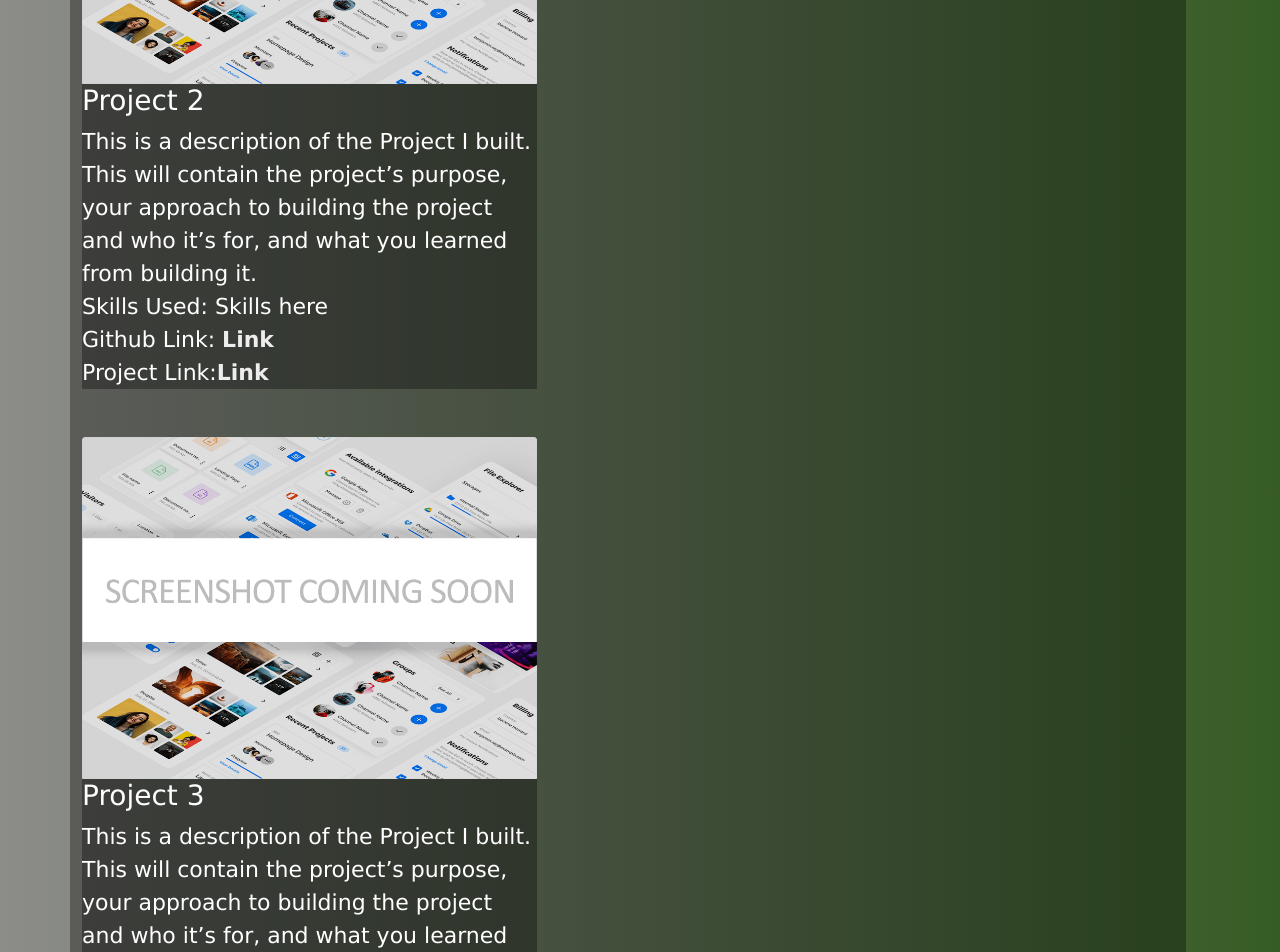
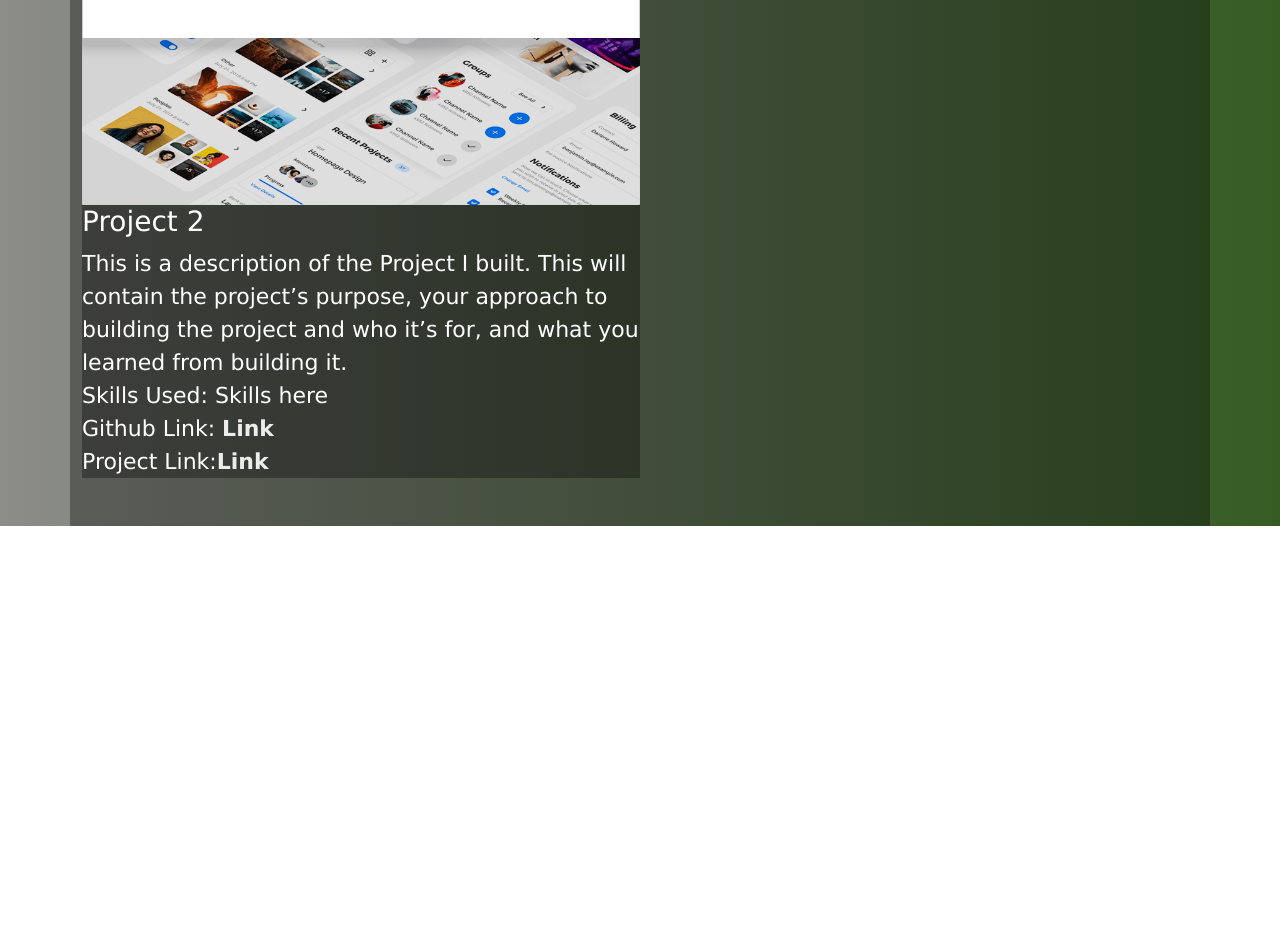
Before and after one commit to hoostin/ReactPortfolio, a React (Create React App) app: page /home in a window 1280 px wide. Shown: the part 2560-3512 px from the top of the page. After the commit the page ends 3086 px from the top, so only its background shows below. Built offline with nearby package versions, Linux system fonts and the light colour scheme; a web font is replaced by a local one.

Commit message:
end of tuesday / still fix card spacing

```diff
--- a/src/Portfolio.jsx
+++ b/src/Portfolio.jsx
@@ -2,10 +2,11 @@ import Project from "./Project";
 import { projects } from "./projectData";
 export default function Portfolio() {
 	return (
-		<section className="container mt-5" id="portfolio">
-			<div className=" row col-12 text-white">
+		<section className="container mt-5 " id="portfolio">
+			<div className=" row  text-white">
 				<article className="text-box ">
 					<h2>Portfolio/Projects</h2>
+					<div>
 						{projects.map((theProject) => (
 							<Project
 								title={theProject.title}
@@ -16,6 +17,7 @@ export default function Portfolio() {
 								projectLink={theProject.projectLink}
 							/>
 						))}
+					</div>
 				</article>
 			</div>
 		</section>
--- a/src/Project.jsx
+++ b/src/Project.jsx
@@ -1,4 +1,5 @@
 import placeHolder from "./photos/placeholder.png";
+import "bootstrap/dist/css/bootstrap.min.css";
 export default function Project({
 	title,
 	image = placeHolder,
@@ -8,7 +9,7 @@ export default function Project({
 	projectLink,
 }) {
 	return (
-		<div className=" mb-5 text-box col-xl-5 col-md-12">
+		<div className="m-flex mb-5 text-box col-xl-6 col-md-12  ">
 			{" "}
 			<img src={image} alt="placeholder" className="  card-img-top "></img>
 			<h3 className="card-title">{title}</h3>
--- a/src/projectData.js
+++ b/src/projectData.js
@@ -18,13 +18,4 @@ export const projects = [
 		gitLink: "https://github.com/hoostin",
 		projectLink: "https://www.raedam.co/about",
 	},
-    {
-		title: "Project 3",
-		image: null,
-		description: `This is a description of the Project  I built. This will contain the project’s purpose,
-        your approach to building the project and who it’s for, and what you learned from building it.`,
-		skills: "Skills here",
-		gitLink: "https://github.com/hoostin",
-		projectLink: "https://www.raedam.co/about",
-	},
 ];
```
Lines whose indentation alone changed are shown as unchanged.
